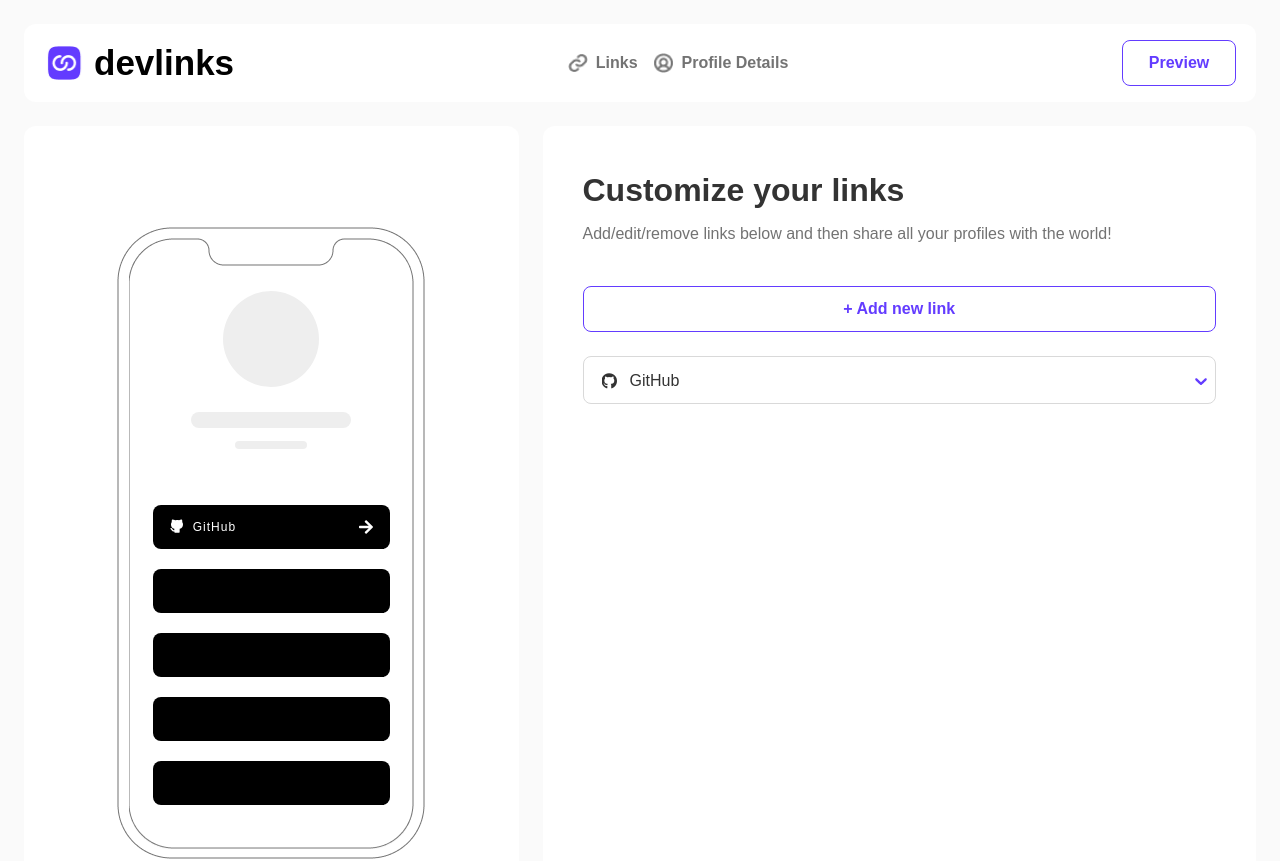
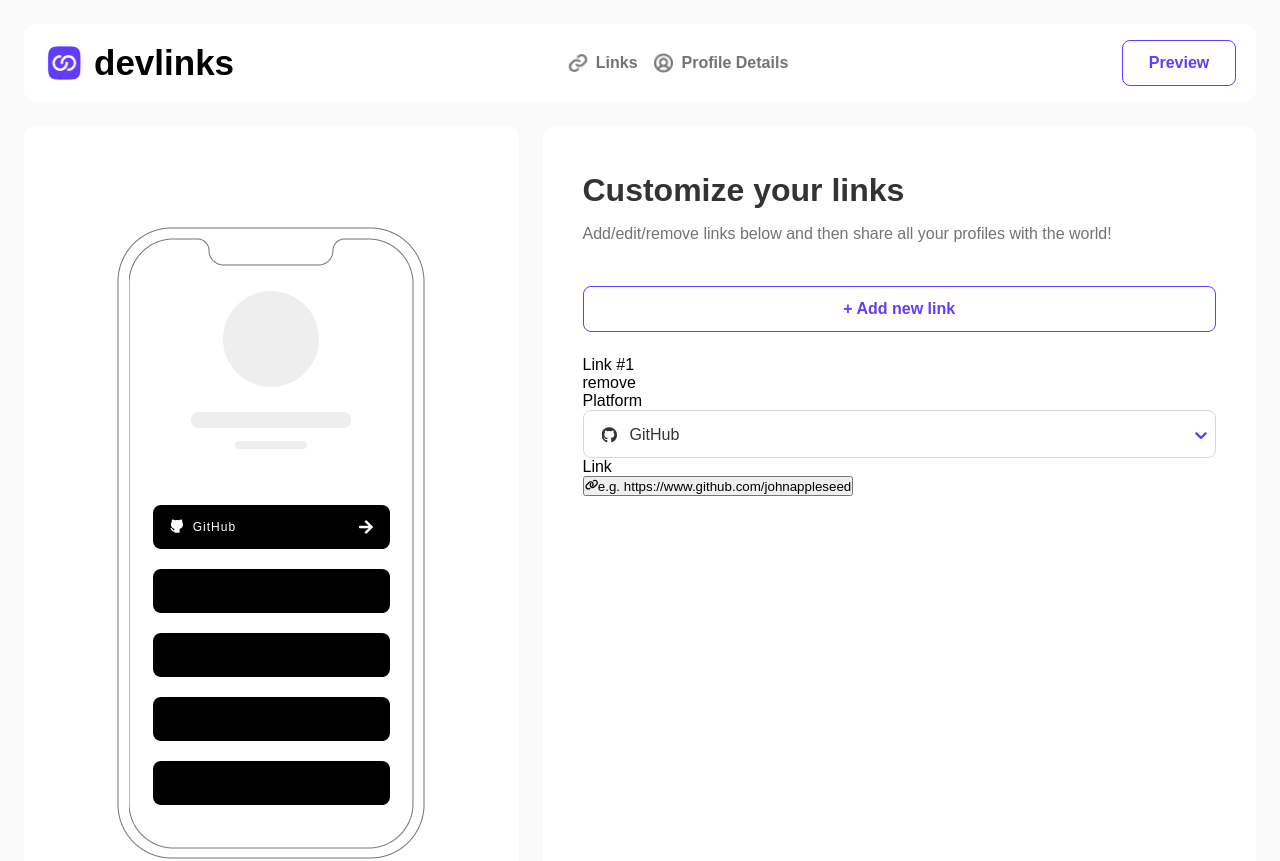
Before and after one commit to byrmzdeh/teamTaskLogin, a React (Vite) app: page /links in a window 1280 px wide. Shown: the top 861 px of the page. Built offline with nearby package versions, Linux system fonts and the light colour scheme; a small style sheet from the web is missing; a web font is replaced by a local one.

Commit message:
add link HTML structure created

```diff
--- a/src/assets/scss/components/_customizeLinks.scss
+++ b/src/assets/scss/components/_customizeLinks.scss
@@ -39,7 +39,7 @@
         display: flex;
         flex-direction: column;
         gap: 24px;
-        button {
+        .add-link-btn {
           width: 100%;
           height: 46px;
           border-radius: 8px;
--- a/src/components/CustomizeLinks.jsx
+++ b/src/components/CustomizeLinks.jsx
@@ -1,5 +1,6 @@
 
 import MyCustomSelect from './MyCustomSelect';
+import { FaLink } from "react-icons/fa6";
 
 const CustomizeLinks = () => {
   return (
@@ -12,7 +13,7 @@ const CustomizeLinks = () => {
             <p>Add/edit/remove links below and then share all your profiles with the world!</p>
           </div>
           <div className="customize-links-body">
-            <button>+ Add new link</button>
+            <button className='add-link-btn'>+ Add new link</button>
 
             <div className="links">
               {/* <div className="start-helper-area">
@@ -26,7 +27,26 @@ const CustomizeLinks = () => {
             </div> */}
               <ul className='links-area-list'>
                 <li className='link-item'>
-                <MyCustomSelect/>
+                  <div className='linkNumber-and-remove'>
+                    <div className='link-name'>
+                      <div>
+                        <span></span>
+                        <span></span>
+                      </div>
+                      <p>Link #1</p>
+                    </div>
+                    <p className="remove">
+                      remove
+                    </p>
+                  </div>
+                  <div className='dropdown'>
+                    <p>Platform</p>
+                    <MyCustomSelect />
+                  </div>
+                  <div className="link-button">
+                    <p>Link</p>
+                    <button className='link-button'><FaLink />e.g. https://www.github.com/johnappleseed</button>
+                  </div>
                 </li>
               </ul>
             </div>
```
Lines whose indentation alone changed are shown as unchanged.
